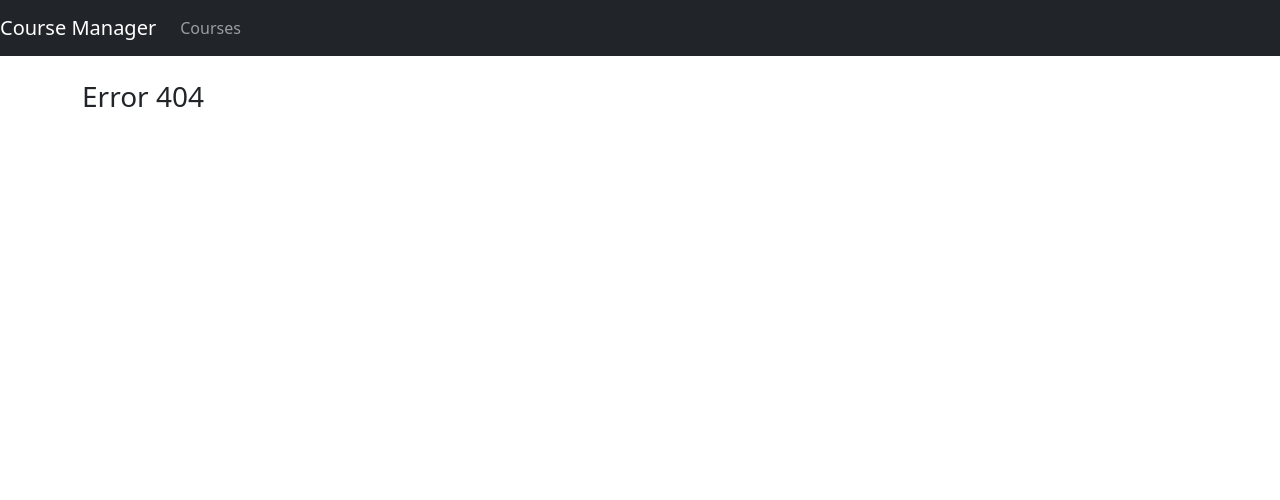
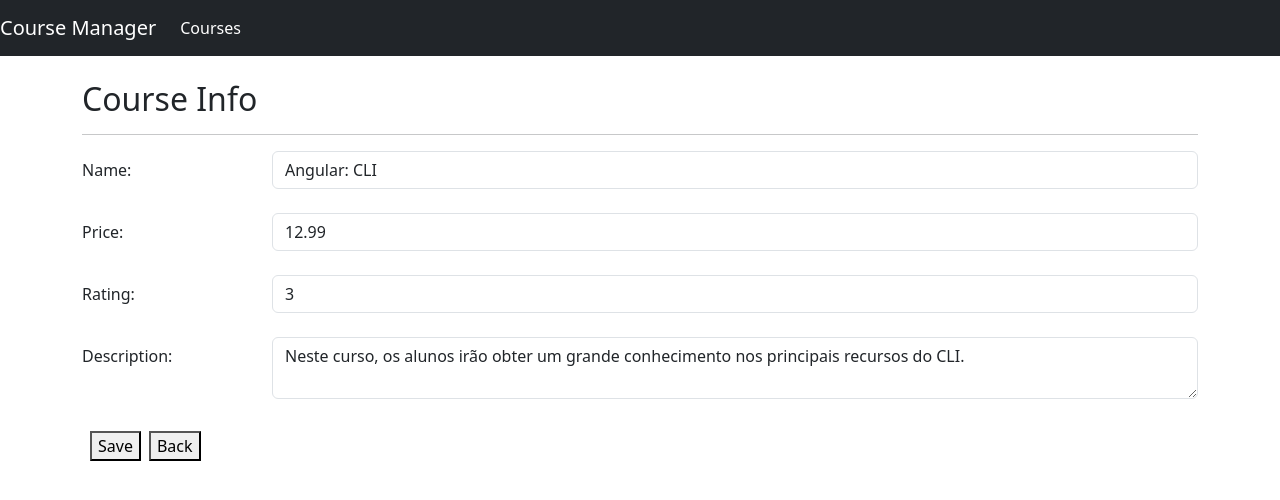
Before and after one commit to Deividwb/course-manager, an Angular app: page /courses/info/1 in a window 1280 px wide. Before the commit this address had no page. Shown: the top 500 px of the page. Built offline with nearby package versions, Linux system fonts and the light colour scheme.

Commit message:
creation forms and template variables

```diff
--- /dev/null
+++ b/src/app/courses/course-info.component.html
@@ -0,0 +1,57 @@
+<h2>Course Info</h2>
+<hr/>
+
+<form #courseForm="ngForm">
+
+  <div class="form-group row">
+    <label class="col-sm-2 col-form-label">Name:</label>
+    <div class="col-sm-10">
+      <input [(ngModel)]="course.name" required name="name" #courseName="ngModel"
+             [ngClass]="{'is-invalid':courseName.invalid}" class="form-control">
+      <div class="invalid-feedback">
+        <span>Course name is required</span>
+      </div>
+    </div>
+  </div>
+  <br/>
+
+    <div class="form-group row">
+    <label class="col-sm-2 col-form-label">Price:</label>
+    <div class="col-sm-10">
+      <input [(ngModel)]="course.price" required name="price" #coursePrice="ngModel" type="number"
+             [ngClass]="{'is-invalid':coursePrice.invalid}" class="form-control">
+      <div class="invalid-feedback">
+        <span>Course price is required</span>
+      </div>
+    </div>
+    </div>
+  <br/>
+
+  <div class="form-group row">
+  <label class="col-sm-2 col-form-label">Rating:</label>
+    <div class="col-sm-10">
+      <input [(ngModel)]="course.rating" required name="rating" #courseRating="ngModel" type="number"
+             [ngClass]="{'is-invalid':courseRating.invalid}" class="form-control">
+      <div class="invalid-feedback">
+        <span>Course Rating is required</span>
+      </div>
+    </div>
+  </div>
+  <br/>
+
+  <div class="form-group row">
+  <label class="col-sm-2 col-form-label">Description:</label>
+    <div class="col-sm-10">
+      <textarea [(ngModel)]="course.description" required name="description" #courseDescription="ngModel"
+                [ngClass]="{'is-invalid':courseDescription.invalid}" class="form-control"></textarea>
+      <div class="invalid-feedback">
+        <span>Course Description is required</span>
+      </div>
+    </div>
+  </div>
+  <br/>
+
+  <button [disabled]="courseForm.invalid" (click)="save()" class="btn-primary m-2">Save</button>
+  <button [routerLink]="['/courses']" class="btn-secondary">Back</button>
+
+</form>
--- /dev/null
+++ b/src/app/courses/course-info.component.ts
@@ -0,0 +1,23 @@
+import {Component, OnInit} from "@angular/core";
+import {ActivatedRoute} from "@angular/router";
+import {Course} from "./Course";
+import {CourseService} from "./course.service";
+
+@Component({
+  templateUrl:'./course-info.component.html'
+})
+export class CourseInfoComponent implements OnInit{
+
+  course!: Course;
+
+  constructor(private  activatedRoute: ActivatedRoute, private courseService:CourseService) {}
+
+  ngOnInit(): void {
+
+    this.course = this.courseService.retrieveById(+this.activatedRoute.snapshot.paramMap.get('id')!);
+  }
+
+  save():void{
+    this.courseService.save(this.course)
+  }
+}
--- a/src/app/courses/course-list.component.html
+++ b/src/app/courses/course-list.component.html
@@ -32,7 +32,9 @@
     <td>
       <app-star [rating]="course.rating"></app-star>
     </td>
-    <td></td>
+    <td>
+      <a [routerLink]="['/courses/info', course.id]" class="btn btn-primary mr-2">Edit</a>
+    </td>
   </tr>
   </tbody>
 </table>
--- a/src/app/courses/course.service.ts
+++ b/src/app/courses/course.service.ts
@@ -9,13 +9,24 @@
   retrieveAll():Course[]{
         return COURSES;
     }
+
+  retrieveById(id:number):Course{
+    return COURSES.find((courseItereator:Course) => courseItereator.id === id)!;
+  }
+
+  save(course:Course):void{
+    if (course.id){
+      const index = COURSES.findIndex((courseIterator:Course) =>courseIterator.id ===course.id);
+      COURSES[index] = course;
+    }
+  }
 }
 var COURSES: Course[] = [
   {
     id: 1,
     name: 'Angular: CLI',
     releaseDate: 'November 2, 2019',
-    description: 'Neste curso, os alunos irÃ£o obter um grande conhecimento nos principais recursos do CLI.',
+    description: 'Neste curso, os alunos irão obter um grande conhecimento nos principais recursos do CLI.',
     duration: 120,
     code: 'XLF-1212',
     rating: 3,
@@ -26,7 +37,7 @@
     id: 2,
     name: 'Angular: Forms',
     releaseDate: 'November 4, 2019',
-    description: 'Neste curso, os alunos irÃ£o obter um conhecimento aprofundado sobre os recursos disponÃ­veis no mÃ³dulo de Forms.',
+    description: 'Neste curso, os alunos irÃ£o obter um conhecimento aprofundado sobre os recursos disponiveis no modulo de Forms.',
     duration: 80,
     code: 'DWQ-3412',
     rating: 3.5,
@@ -37,7 +48,7 @@
     id: 3,
     name: 'Angular: HTTP',
     releaseDate: 'November 8, 2019',
-    description: 'Neste curso, os alunos irÃ£o obter um conhecimento aprofundado sobre os recursos disponÃ­veis no mÃ³dulo de HTTP.',
+    description: 'Neste curso, os alunos irão obter um conhecimento aprofundado sobre os recursos disponiveis no modulo de HTTP.',
     duration: 80,
     code: 'QPL-0913',
     rating: 4.0,
@@ -48,7 +59,7 @@
     id: 4,
     name: 'Angular: Router',
     releaseDate: 'November 16, 2019',
-    description: 'Neste curso, os alunos irÃ£o obter um conhecimento aprofundado sobre os recursos disponÃ­veis no mÃ³dulo de Router.',
+    description: 'Neste curso, os alunos irão obter um conhecimento aprofundado sobre os recursos disponiveis no modulo de Router.',
     duration: 80,
     code: 'OHP-1095',
     rating: 4.5,
@@ -59,7 +70,7 @@
     id: 5,
     name: 'Angular: Animations',
     releaseDate: 'November 25, 2019',
-    description: 'Neste curso, os alunos irÃ£o obter um conhecimento aprofundado sobre os recursos disponÃ­veis sobre Animation.',
+    description: 'Neste curso, os alunos irão obter um conhecimento aprofundado sobre os recursos disponiveis sobre Animation.',
     duration: 80,
     code: 'PWY-9381',
     rating: 5,
--- a/src/app/nav-bar/nav-bar.component.html
+++ b/src/app/nav-bar/nav-bar.component.html
@@ -1,5 +1,5 @@
 <nav class="navbar navbar-expand-lg navbar-dark bg-dark">
-  <a href="#" class="navbar-brand">Course Manager</a>
+  <a [routerLink]="['/courses']" class="navbar-brand">Course Manager</a>
 
   <button class="navbar-toggler" type="button" data-toggle="collapse" data-target="#navbarSupportedContent"
           aria-controls="navbarSupportedContent" aria-expanded="false" aria-label="Toggle navigation">
@@ -9,7 +9,7 @@
   <div class="collapse navbar-collapse" id="navbarSupportedContent">
     <ul class="navbar-nav mr-auto">
       <li class="nav-item">
-        <a href="#" class="nav-link">Courses</a>
+        <a [routerLink]="['/courses']" routerLinkActive="active" class="nav-link">Courses</a>
       </li>
     </ul>
   </div>
--- a/src/index.html
+++ b/src/index.html
@@ -1,5 +1,5 @@
 <!doctype html>
-<html lang="en">
+<html lang="pt">
 <head>
   <meta charset="utf-8">
   <title>CourseManager</title>
```
Also changed, not shown: src/app/app.module.ts (+8 -3 lines).
